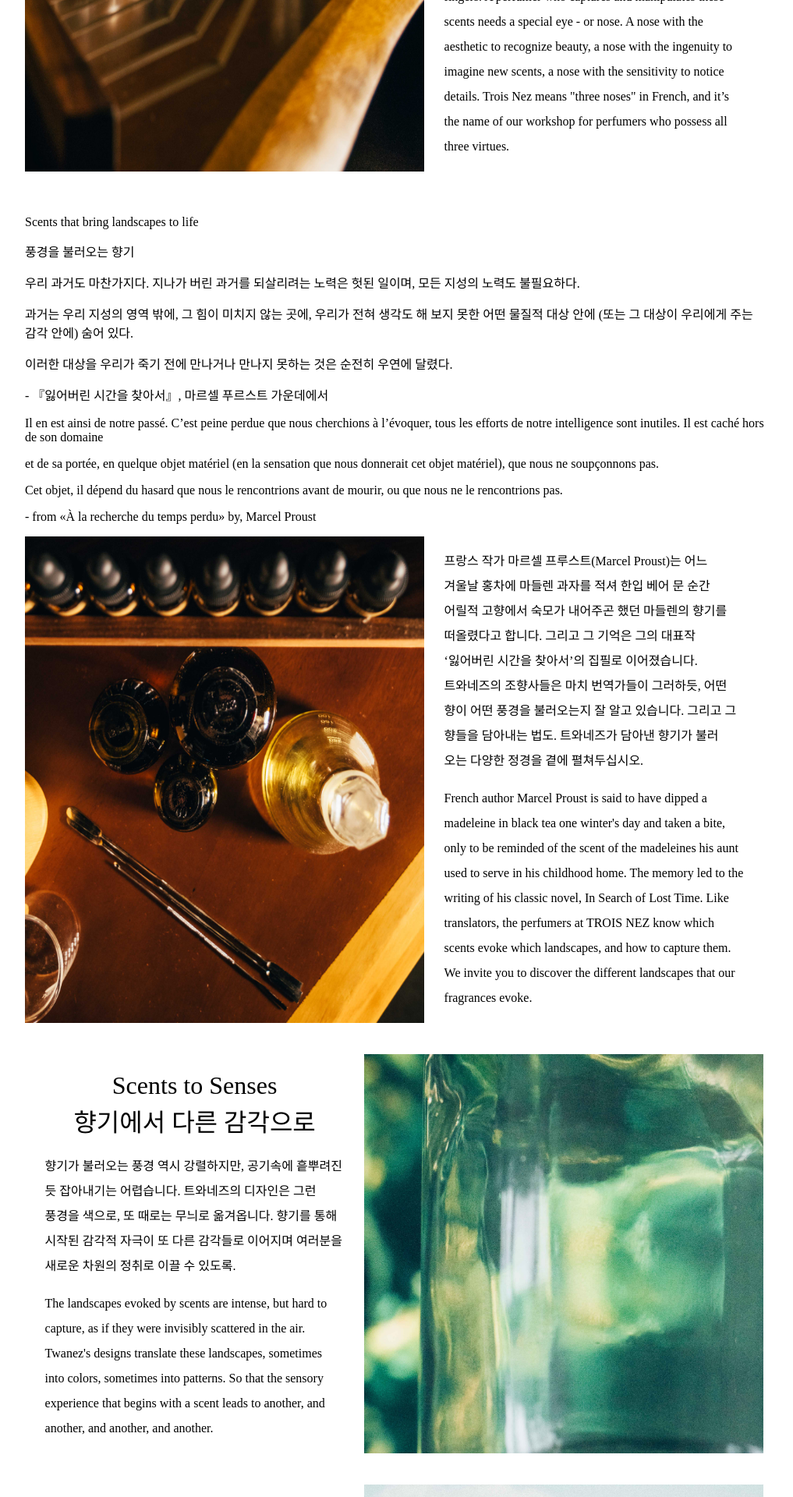
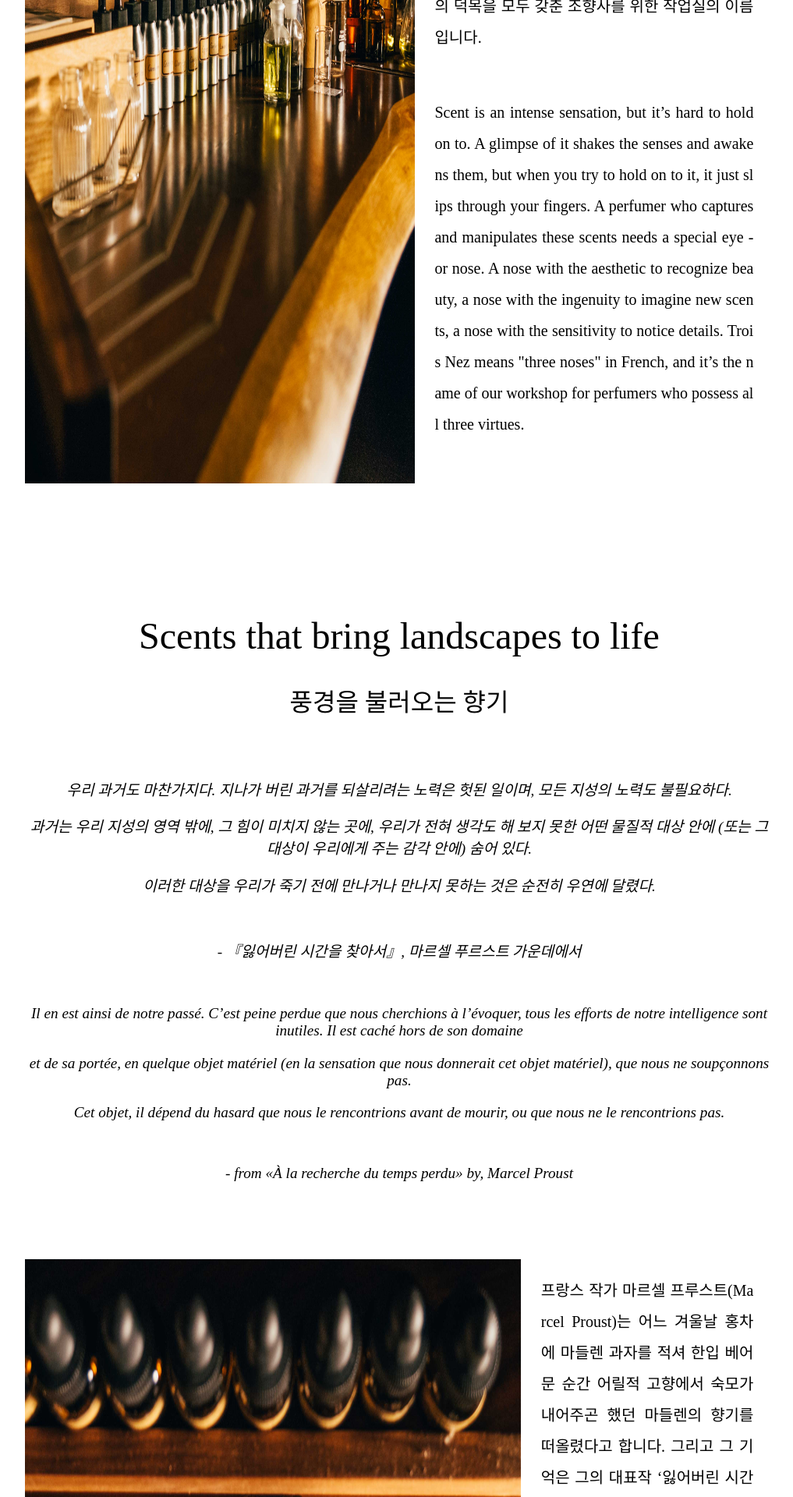
Before and after one commit to Sol-cito/Troinez-FE, a Next.js app: page /en/about in a window 1280 px wide. Shown: the part 740-2660 px from the top of the page at 78% size, without its empty margins (128-1145 px from the left). Built offline with nearby package versions, Linux system fonts and the light colour scheme; no server answers.

Commit message:
About 페이지 css 조정

```diff
--- a/app/[locale]/about/page.module.scss
+++ b/app/[locale]/about/page.module.scss
@@ -9,8 +9,11 @@
     flex-direction: row;
     margin-bottom: 5vh;
 
-    .image_box {
-      width: 40vw;
+    .image_box,
+    .image_box_first,
+    .image_box_third,
+    .image_box_fourth,
+    .image_box_fifth {
       img {
         position: relative !important;
         width: 100%;
@@ -18,20 +21,65 @@
       }
     }
 
-    .text_box {
+    .text_box,
+    .text_box_first,
+    .text_box_third,
+    .text_box_fourth,
+    .text_box_fifth {
       margin: 0 2vw 0 2vw;
-      max-width: 30vw;
+      // max-width: 30vw;
       line-height: 2;
 
       .title {
+        font-size: 3rem;
+      }
+
+      .subtitle {
         font-size: 2rem;
+        margin-bottom: 6vh;
       }
 
       .title,
-      .sub_title {
+      .subtitle {
         line-height: 0.5;
         text-align: center;
       }
+
+      .content {
+        font-size: 1.25rem;
+        word-break: break-all;
+        text-align: justify;
+        margin-bottom: 7vh;
+      }
+    }
+
+    .image_box_first {
+      width: 55vw !important;
+    }
+    .text_box_first {
+      width: 45vw !important;
+    }
+
+    .image_box_third {
+      width: 70vw !important;
+    }
+    .text_box_third {
+      width: 30vw !important;
+    }
+
+    .image_box_fourth {
+      width: 75vw !important;
+    }
+    .text_box_fourth {
+      width: 25vw !important;
+    }
+
+    .image_box_fifth {
+      width: 40vw !important;
+    }
+    .text_box_fifth {
+      width: 50vw !important;
+      padding-right: 5vw;
     }
 
     .full_image_box {
@@ -43,4 +91,25 @@
       }
     }
   }
+
+  .text_box_middle {
+    text-align: center;
+    margin: 10vh 0 10vh 0;
+
+    .title {
+      font-size: 3rem;
+      font-style: normal;
+      margin-bottom: 0vh;
+    }
+    .subtitle {
+      font-size: 2rem;
+      font-style: normal;
+      margin-bottom: 5vh;
+    }
+
+    p {
+      font-style: italic;
+      font-size: 1.2rem;
+    }
+  }
 }
--- a/app/[locale]/about/page.tsx
+++ b/app/[locale]/about/page.tsx
@@ -19,7 +19,7 @@ export default function AboutPage() {
   return (
     <div className={styles.about_wrapper}>
       <div className={styles.flex_box}>
-        <div className={styles.image_box}>
+        <div className={(styles.image_box, styles.image_box_first)}>
           <Image
             src={firstAboutImage}
             alt="first about image"
@@ -28,27 +28,31 @@ export default function AboutPage() {
             sizes="25vw"
           />
         </div>
-        <div className={styles.text_box}>
+        <div className={(styles.text_box, styles.text_box_first)}>
           <p className={styles.title}>{firstAboutT('title')}</p>
-          <p className={styles.title}>{firstAboutT('subtitle')}</p>
-          <p>{firstAboutT('content1')}</p>
-          <p>{firstAboutT('content2')}</p>
+          <p className={styles.subtitle}>{firstAboutT('subtitle')}</p>
+          <p className={styles.content}>{firstAboutT('content1')}</p>
+          <p className={styles.content}>{firstAboutT('content2')}</p>
         </div>
       </div>
-      <div className={styles.text_box}>
+      <div className={styles.text_box_middle}>
         <p className={styles.title}>{secondAboutT('title')}</p>
-        <p className={styles.title}>{secondAboutT('subtitle')}</p>
+        <p className={styles.subtitle}>{secondAboutT('subtitle')}</p>
+        <br />
         <p>{secondAboutT('content.sentence1')}</p>
         <p>{secondAboutT('content.sentence2')}</p>
         <p>{secondAboutT('content.sentence3')}</p>
+        <br />
         <p>{secondAboutT('content.sentence4')}</p>
+        <br />
         <p>{secondAboutT('content.sentence5')}</p>
         <p>{secondAboutT('content.sentence6')}</p>
         <p>{secondAboutT('content.sentence7')}</p>
+        <br />
         <p>{secondAboutT('content.sentence8')}</p>
       </div>
       <div className={styles.flex_box}>
-        <div className={styles.image_box}>
+        <div className={(styles.image_box, styles.image_box_third)}>
           <Image
             src={thirdAboutImage}
             alt="second about image"
@@ -56,19 +60,19 @@ export default function AboutPage() {
             sizes="25vw"
           />
         </div>
-        <div className={styles.text_box}>
-          <p>{thirdAboutT('content1')}</p>
-          <p>{thirdAboutT('content2')}</p>
+        <div className={(styles.text_box, styles.text_box_third)}>
+          <p className={styles.content}>{thirdAboutT('content1')}</p>
+          <p className={styles.content}>{thirdAboutT('content2')}</p>
         </div>
       </div>
       <div className={styles.flex_box}>
-        <div className={styles.text_box}>
+        <div className={(styles.text_box, styles.text_box_fourth)}>
           <p className={styles.title}>{fourthAboutT('title')}</p>
-          <p className={styles.title}>{fourthAboutT('subtitle')}</p>
-          <p>{fourthAboutT('content1')}</p>
-          <p>{fourthAboutT('content2')}</p>
+          <p className={styles.subtitle}>{fourthAboutT('subtitle')}</p>
+          <p className={styles.content}>{fourthAboutT('content1')}</p>
+          <p className={styles.content}>{fourthAboutT('content2')}</p>
         </div>
-        <div className={styles.image_box}>
+        <div className={(styles.image_box, styles.image_box_fourth)}>
           <Image
             src={fourthAboutImage}
             alt="third about image"
@@ -78,13 +82,13 @@ export default function AboutPage() {
         </div>
       </div>
       <div className={styles.flex_box}>
-        <div className={styles.text_box}>
+        <div className={(styles.text_box, styles.text_box_fifth)}>
           <p className={styles.title}>{fifthAboutT('title')}</p>
           <p className={styles.title}>{fifthAboutT('subtitle')}</p>
-          <p>{fifthAboutT('content1')}</p>
-          <p>{fifthAboutT('content2')}</p>
+          <p className={styles.content}>{fifthAboutT('content1')}</p>
+          <p className={styles.content}>{fifthAboutT('content2')}</p>
         </div>
-        <div className={styles.image_box}>
+        <div className={(styles.image_box, styles.image_box_fifth)}>
           <Image
             src={fifthAboutImage}
             alt="fourth about image"
```
